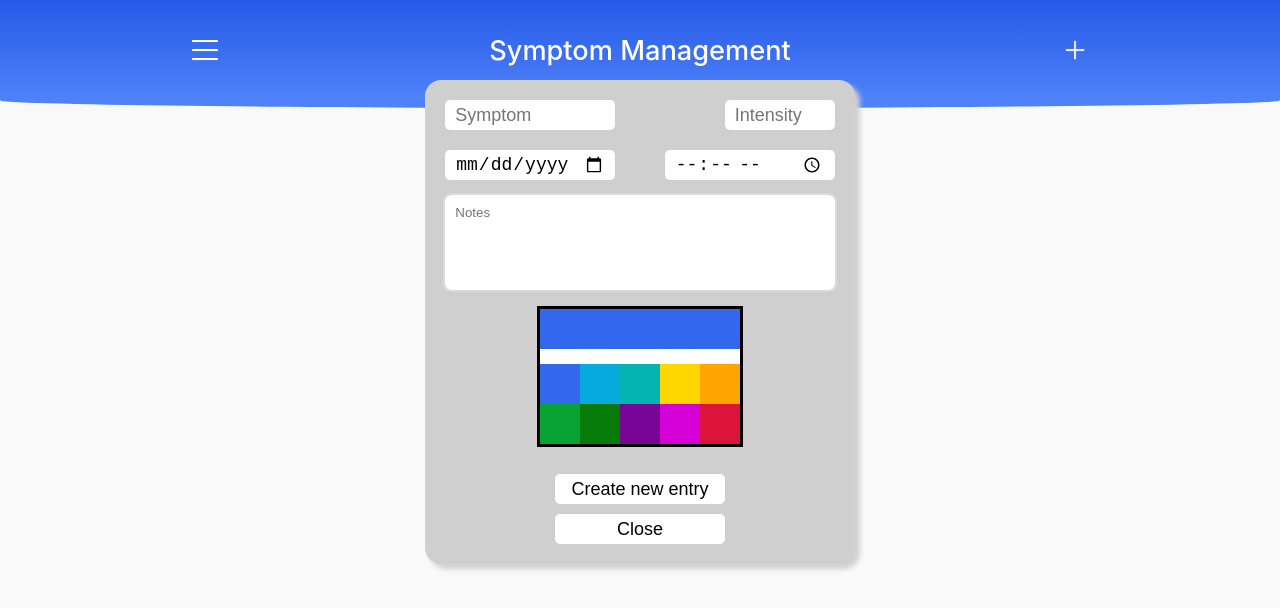
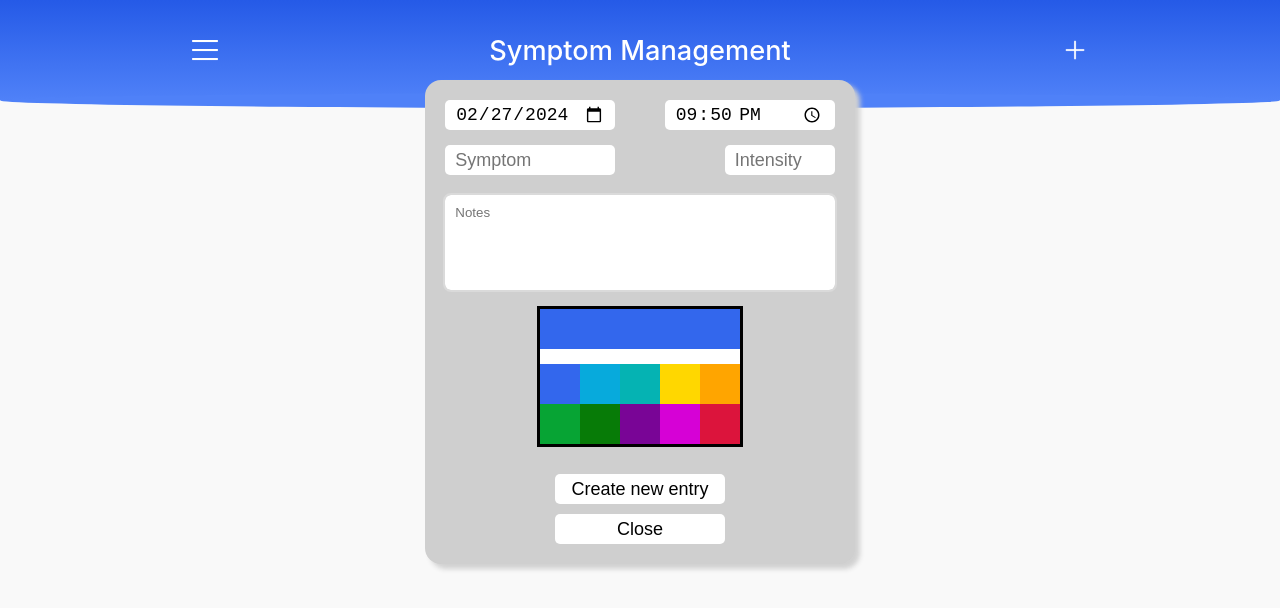
Before and after one commit to akinevans/med-counter, a React (Create React App) app: page / in a window 1280 px wide. Both pictures are taken after a click on the picture 1074 px from the left and 50 px from the top of the page. Shown: the top 608 px of the page. Built offline with nearby package versions, Linux system fonts and the light colour scheme.

Commit message:
Write logic for getting date and time for Form.js. Update default state values in Form.js. Update various styling

```diff
--- a/src/components/Form/Form.css
+++ b/src/components/Form/Form.css
@@ -1,5 +1,5 @@
 .form,
-.form-top-wrapper,
+.form-symptom-and-intensity-wrapper,
 .form-date-time-wrapper,
 .form-bottom-wrapper,
 .color-picker-wrapper {
@@ -25,7 +25,7 @@
   z-index: 99;
 }
 
-.form-top-wrapper {
+.form-symptom-and-intensity-wrapper {
   flex-direction: row;
   justify-content: space-between;
   margin-bottom: 20px;
--- a/src/components/Form/Form.js
+++ b/src/components/Form/Form.js
@@ -8,25 +8,25 @@ import { addSymptomCard } from "../../redux/countReducer";
 import {
   displayAccentColors,
   generateUniqueKey,
+  getDateAndTime,
 } from "../../utilityFunctions/FormUtilities";
 
 export default function Form(props) {
   const [symptom, setSymptom] = useState("");
   const [intensity, setIntensity] = useState("");
-  const [date, setDate] = useState();
-  const [time, setTime] = useState();
+  const [date, setDate] = useState(getDateAndTime()[0]);
+  const [time, setTime] = useState(getDateAndTime()[1]);
   const [note, setNote] = useState("");
   const [colorSelected, setColorSelected] = useState(false);
   const [userSelectedAccentColor, setUserSelectedAccentColor] =
     useState("blue");
 
   // get local time zones, then set the local time wherever user is at
-  const todaysDate = new Date();
-  // console.log(todaysDate);
+
   const dispatch = useDispatch();
   const listOfAccentColors = displayAccentColors();
 
-  //TODO: check if generated unique key exists in stata.listOfUniqueKeys, if false continue code, else generate a new one
+  //TODO: check if generated unique key exists in state.listOfUniqueKeys, if false continue code, else generate a new one
   let uniqueKey = generateUniqueKey();
 
   const handleFormSubmission = (e) => {
@@ -48,13 +48,42 @@ export default function Form(props) {
 
   return (
     <form className={`form ${props.className}`}>
-      <div className='form-top-wrapper'>
+      <div className='form-date-time-wrapper'>
+        <label>
+          <input
+            // Does not accept placeholder attribute
+            className='date-picker'
+            type='date'
+            value={date}
+            onChange={(e) => {
+              setDate(e.target.value);
+              //! undefined error
+              // console.log(date);
+            }}
+          />
+        </label>
+        <label>
+          <input
+            className='time-picker'
+            type='time'
+            value={time}
+            contentEditable='true'
+            onChange={(e) => {
+              // console.log(e.target.value);
+              setTime(e.target.value);
+              console.log(time);
+            }}
+          />
+        </label>
+      </div>
+      <div className='form-symptom-and-intensity-wrapper'>
         <label>
           <input
             //
             className='symptom-input'
             type='text'
             placeholder='Symptom'
+            value={symptom}
             onChange={(e) => {
               setSymptom(e.target.value);
               // console.log(symptom);
@@ -65,6 +94,7 @@ export default function Form(props) {
           <input
             className='intensity-picker'
             type='number'
+            value={intensity}
             placeholder='Intensity'
             min={1}
             max={10}
@@ -75,34 +105,7 @@ export default function Form(props) {
           />
         </label>
       </div>
-      <div className='form-date-time-wrapper'>
-        <label>
-          <input
-            //
-            className='date-picker'
-            type='date'
-            // placeholder={todaysDate}
-            onChange={(e) => {
-              const newDate = e.target.value;
-              // console.log(newDate);
-              setDate(newDate);
-              //! undefined error
-              // console.log(date);
-            }}
-          />
-        </label>
-        <label>
-          <input
-            className='time-picker'
-            type='time'
-            onChange={(e) => {
-              // console.log(e.target.value);
-              setTime(e.target.value);
-              // console.log(time);
-            }}
-          />
-        </label>
-      </div>
+
       <div className='form-bottom-wrapper'>
         <label>
           {/* <input className='text-area' type='text' placeholder='Notes' /> */}
@@ -111,6 +114,7 @@ export default function Form(props) {
             id='notes'
             cols='38'
             rows='5'
+            value={note}
             placeholder='Notes'
             onChange={(e) => {
               // console.log(e.target.value);
--- a/src/components/SymptomCard/SymptomCard.js
+++ b/src/components/SymptomCard/SymptomCard.js
@@ -12,6 +12,7 @@ import { editSymptom, deleteDuplicateSymptom } from "../../redux/countReducer";
 import {
   handleEditButton,
   handleInputUpdate,
+  evaluateDataValues,
 } from "../../utilityFunctions/symptomCardUtilities";
 //TODO make it so only one card can be in edit mode at a time. Try using state in App.js for this functionality
 
@@ -37,70 +38,42 @@ export default function SymptomCard(props) {
   const dispatch = useDispatch();
   const myElementRef = useRef(null);
 
-  //TODO hardcode all current data with info from redux symptomCard state, may have to get index
-  //TODO hardcode all current data with info from redux symptomCard state, may have to get index
-  //TODO hardcode all current data with info from redux symptomCard state, may have to get index
+  const newData = {};
+  //^ newData must use the exact same key names
   const currentData = {
-    uniqueKey: props.uniqueKey,
     index: cardIndex,
-    stateLength: symptomCardData.length,
-    // title: props.title ? props.title : symptomCardData.title,
     title: props.title,
     intensity: props.intensity,
     date: props.date,
     time: props.time,
     note: props.note,
     accentColor: props.accentColor,
+    uniqueKey: props.uniqueKey,
+    stateLength: symptomCardData.length,
   };
 
   console.log("currentData", currentData);
-
-  const newData = {
-    // title: "",
-  };
-
   console.log("newData ", newData);
-
-  // console.log("cardIndex state var ", cardIndex);
 
   const sendUpdatedData = (newData, currentData) => {
     //TODO refactor data decision making into a module in symptomCardUtilities
 
-    //!BUG when clicking edit then immediately save, data gets erased in SymptomCard
-    //^ FIX - By comparing if currentData !== newData you can decide if dispatch/editSymptom should be called or not
-    // Edge case - if new title is empty, set it to current title to prevent it from being overwritten as an empty string
-    if (newData.title === "" || !newData.title) {
-      newData.title = currentData.title;
-    }
-
-    if (newData.title !== currentData.title) {
-      alert("title is the same");
-      //set new title = current title so it doesn't get erased in redux
-      // newData.title = currentData.title;
-    } else if (newData.title === currentData.title) {
-      newData.title = currentData.title;
-    }
-    // else if (event.target.value === "" || event.target.value === false) {
-    //   newData.title = currentData.title;
-    // }
+    evaluateDataValues(currentData, newData);
 
     console.log("in sendUpdatedData here is currentData:", currentData);
     console.log("in sendUpdatedData here is NewData:", newData);
     alert("pause for console ");
 
-    const titleEmpty = newData.title === "" || newData.title === false;
     // Redux state is immutable so editSymptom creates a new object in state arr
-    // first check if currentData === newData, if true, send data to redux
+    // check if new data == current data, if false, send data to redux, if true do nothing
     dispatch(
       editSymptom({
         index: newData.index,
-        // newTitle: titleEmpty ? currentData.title : newData.title,
-        //! newData title is undefined here, work backwards
         newTitle: newData.title,
         newIntensity: newData.intensity,
-        // date: date,
+        date: newData.date,
         // time: time,
-        // note: note,
+        note: newData.note,
         // // blue by default
         // accentColor: userSelectedAccentColor,
       })
@@ -155,8 +128,19 @@ export default function SymptomCard(props) {
             {editEnabled ? "Save" : "Edit"}
           </button>
           <div className='date-time-wrapper'>
-            <p className='date'>Date: {props.date}</p>
-            <p className='time'>Time: {props.time}</p>
+            <input
+              className='date'
+              type='date'
+              // value={currentData.date ? currentData.date : props.date}
+              value={props.date}
+              // value='2024-03-12'
+            ></input>
+
+            <input
+              className='time'
+              type='time'
+              placeholder={props.time}
+            ></input>
           </div>
           <div className='symptom-and-intensity-wrapper'>
             {/* //! you can make a new content editable effect by triggering user select:none */}
@@ -204,14 +188,16 @@ export default function SymptomCard(props) {
           <div className='note-wrapper'>
             {/* <p className='note-title'>Notes:</p> */}
             <textarea
-              className='note-text-area'
+              className={`note-text-area ${
+                editEnabled ? "" : "non-selectable"
+              }`}
               name='note'
               id='note'
               cols='5'
               rows='4'
               value={props.note}
               placeholder='Notes...'
-              contentEditable='true'
+              readOnly={editEnabled ? false : true}
             ></textarea>
             <p
               ref={myElementRef}
--- a/src/redux/countReducer.js
+++ b/src/redux/countReducer.js
@@ -71,19 +71,29 @@ export const countSlice = createSlice({
         newAccentColor,
       } = action.payload;
 
+      //! i think the issue with data/ time is that those elements cant be updated like the others
+      //! maybe they need a placeholder?
+
+      //* date undefined here
+      console.log("from edit reducer: date:", newDate);
+      console.log("from edit reducer: time:", newTime);
       console.log("from edit reducer: title:", newTitle);
-      alert("pause from reducer");
+      console.log("from edit reducer: intensity:", newIntensity);
+      console.log("from edit reducer: note:", newNote);
+      console.log("from edit reducer: accent color:", newAccentColor);
 
       // Create a new object with the updated values
       const updatedSymptom = {
         ...list[index],
+        date: newDate,
+        time: newTime,
         title: newTitle,
         intensity: newIntensity,
-        date: newDate,
-        time: newTime,
         note: newNote,
         accentColor: newAccentColor,
       };
+      console.log(updatedSymptom.date);
+      alert("pause from reducer");
 
       // Update the copied array with the new object
       list[index] = updatedSymptom;
--- a/src/utilityFunctions/FormUtilities.js
+++ b/src/utilityFunctions/FormUtilities.js
@@ -26,3 +26,40 @@ export const displayAccentColors = () => {
     "crimson",
   ];
 };
+
+//
+//
+//
+
+export const getDateAndTime = () => {
+  // Date logic
+  const currentDate = new Date();
+
+  // get year, month, and day
+  let year = currentDate.getFullYear();
+  let month = currentDate.getMonth() + 1; // Months are zero-based, so we add 1
+  let day = currentDate.getDate();
+
+  // Format  date as YYYY-MM-DD
+  let formattedDate =
+    year +
+    "-" +
+    (month < 10 ? "0" : "") +
+    month +
+    "-" +
+    (day < 10 ? "0" : "") +
+    day;
+
+  // Time logic
+  // get hours, min, sec
+  let hour = currentDate.getHours();
+  let minute = currentDate.getMinutes();
+  let second = currentDate.getSeconds();
+
+  // Format time as HH:MM
+  let formattedTime =
+    (hour < 10 ? "0" : "") + hour + ":" + (minute < 10 ? "0" : "") + minute;
+
+  console.log("formattedDate", formattedDate, "formatted time:", formattedTime);
+  return [formattedDate, formattedTime];
+};
```
Also changed, not shown: src/utilityFunctions/symptomCardUtilities.js (+35 -1 lines).
